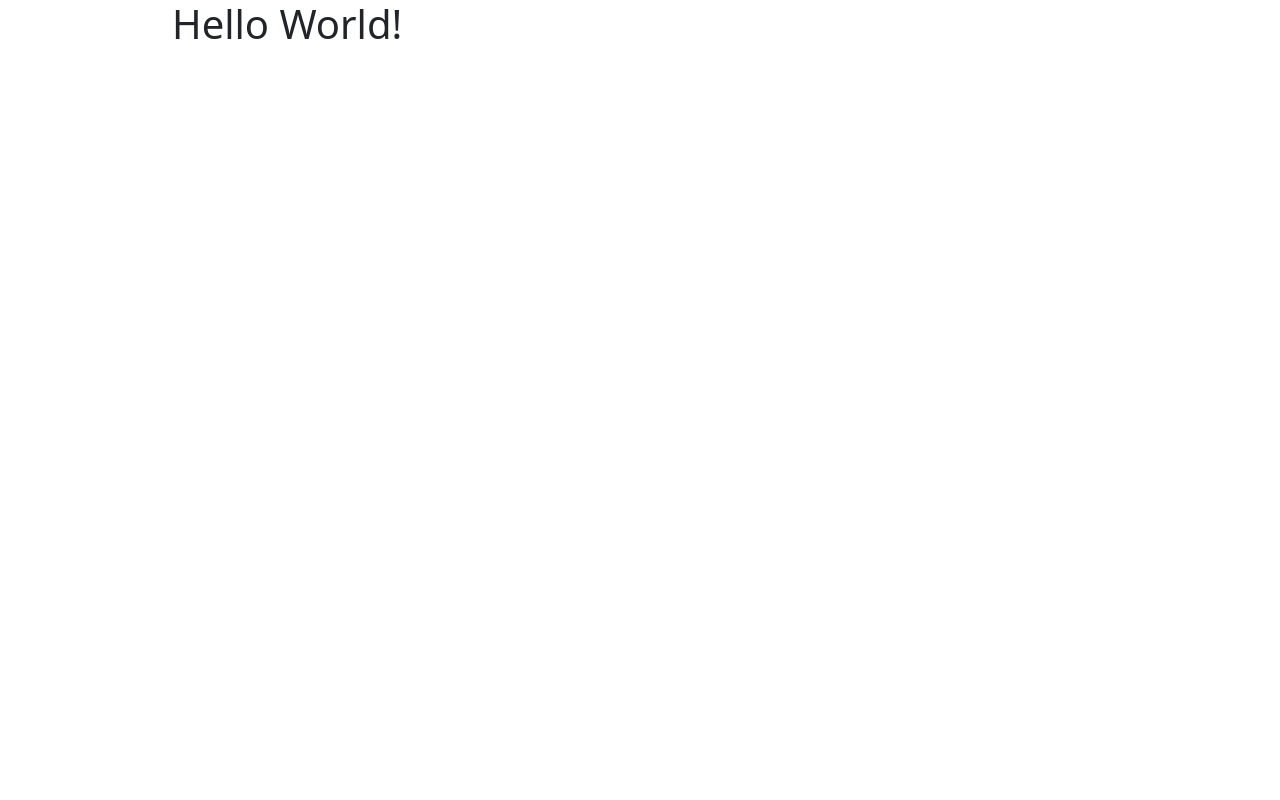
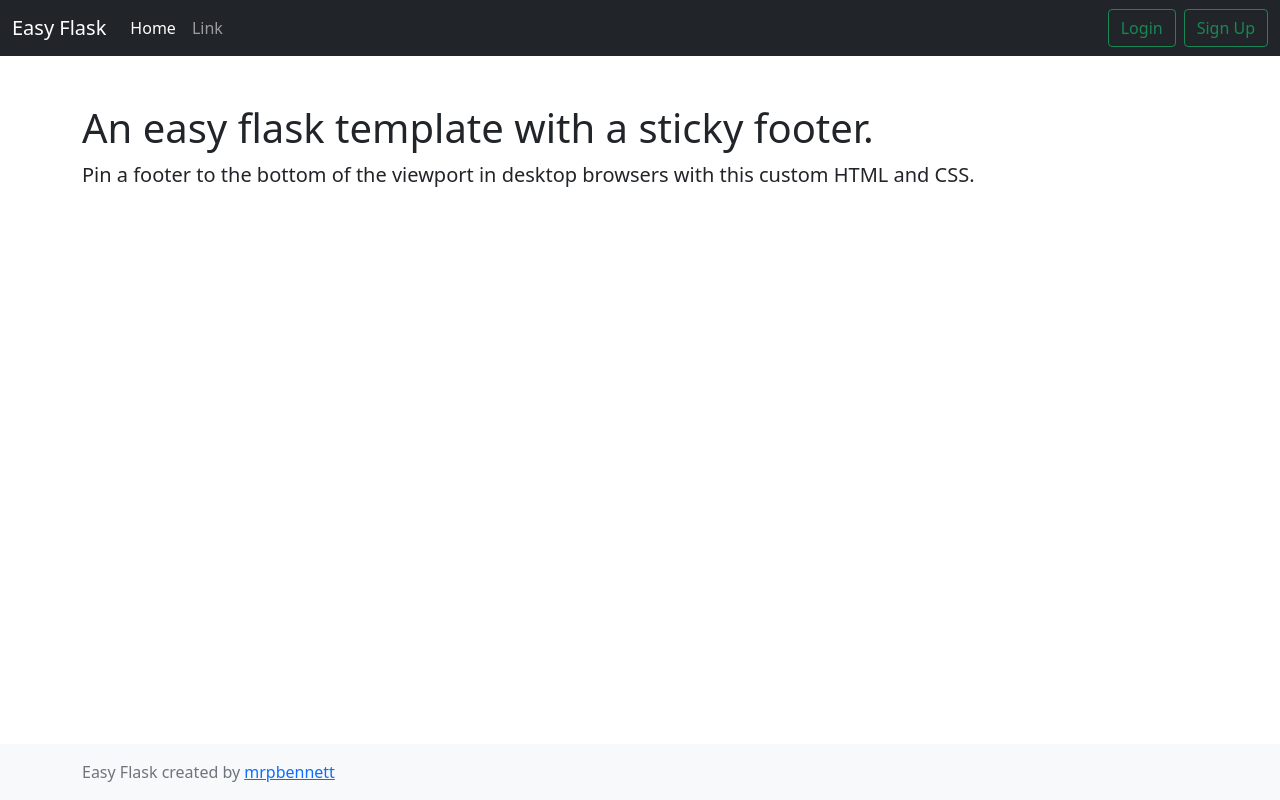
Before and after one commit to mrpbennett/docker_flask_template, a Flask app: page / in a window 1280 px wide. Before the commit the page is almost empty. Run offline with Flask 2, Linux system fonts and the light colour scheme; some libraries are stand-ins or nearby versions.

Commit message:
adding a better bootstrap structure and a 404 error handler

```diff
--- a/app.py
+++ b/app.py
@@ -9,5 +9,11 @@ def function_name():
     return render_template("home.html")
 
 
+# HTTP Error handlers ---
+@app.errorhandler(404)
+def not_found_error(error):
+    return render_template("errors/404.html"), 404
+
+
 if __name__ == "__main__":
     app.run(host="127.0.0.1", port=5000, debug=True)
--- a/templates/home.html
+++ b/templates/home.html
@@ -2,6 +2,11 @@
 {% block content %}
 
 <!-- Content here -->
-<h1>Hello World!</h1>
+<!-- Begin page content -->
+
+<h1 class="mt-5">An easy flask template with a sticky footer.</h1>
+<p class="lead">
+    Pin a footer to the bottom of the viewport in desktop browsers with this custom HTML and CSS.
+</p>
 
 {% endblock content %}
--- a/templates/layout.html
+++ b/templates/layout.html
@@ -1,18 +1,76 @@
-<!DOCTYPE html>
-<html lang="en">
-<head>
-    <meta charset="UTF-8">
-    <meta http-equiv="X-UA-Compatible" content="IE=edge">
-    <meta name="viewport" content="width=device-width, initial-scale=1.0">
-    <title>Flask Docker Template</title>
+<html lang="en" class="h-100"><head>
+    <meta charset="utf-8">
+    <meta name="viewport" content="width=device-width, initial-scale=1">
+    <meta name="description" content="">
 
-    <!-- Bootstrap -->
+    {% if title %}
+        <title>Easy Flask - {{ title }}</title>
+    {% else %}
+        <title>Easy Flask</title>
+    {% endif %}
+
+    <!-- BOOTSTRAP CSS -->
     <link href="https://cdn.jsdelivr.net/npm/bootstrap@5.0.0-beta2/dist/css/bootstrap.min.css" rel="stylesheet" integrity="sha384-BmbxuPwQa2lc/FVzBcNJ7UAyJxM6wuqIj61tLrc4wSX0szH/Ev+nYRRuWlolflfl" crossorigin="anonymous">
+
+    <!-- Favicons -->
+    <link rel="apple-touch-icon" href="/docs/5.0/assets/img/favicons/apple-touch-icon.png" sizes="180x180">
+    <link rel="icon" href="/docs/5.0/assets/img/favicons/favicon-32x32.png" sizes="32x32" type="image/png">
+    <link rel="icon" href="/docs/5.0/assets/img/favicons/favicon-16x16.png" sizes="16x16" type="image/png">
+    <link rel="manifest" href="/docs/5.0/assets/img/favicons/manifest.json">
+    <link rel="mask-icon" href="/docs/5.0/assets/img/favicons/safari-pinned-tab.svg" color="#7952b3">
+    <link rel="icon" href="/docs/5.0/assets/img/favicons/favicon.ico">
+
+    <!-- CUSTOM CSS -->
+    <link href="{{ url_for('static', filename='css/main.css') }}" rel="stylesheet">
+
 </head>
-<body>
-    <main class="container" style="max-width: 960px">
-        {% block content %}{% endblock %}
+<body class="d-flex flex-column h-100">
+
+    <!-- FIXED HEADER -->
+    <header>
+        <nav class="navbar navbar-expand-md navbar-dark bg-dark">
+            <div class="container-fluid">
+                <a class="navbar-brand" href="#">Easy Flask</a>
+                <button class="navbar-toggler" type="button" data-bs-toggle="collapse" data-bs-target="#navbarCollapse" aria-controls="navbarCollapse" aria-expanded="false" aria-label="Toggle navigation">
+                    <span class="navbar-toggler-icon"></span>
+                </button>
+                <div class="collapse navbar-collapse" id="navbarCollapse">
+                    <ul class="navbar-nav me-auto mb-2 mb-md-0">
+                        <li class="nav-item">
+                            <a class="nav-link active" aria-current="page" href="#">Home</a>
+                        </li>
+                        <li class="nav-item">
+                            <a class="nav-link" href="#">Link</a>
+                        </li>
+                    </ul>
+                    <form class="d-flex mb-0">
+                        <button class="btn btn-outline-success me-2" type="submit">Login</button>
+                        <button class="btn btn-outline-success" type="submit">Sign Up</button>
+                    </form>
+                </div>
+            </div>
+        </nav>
+    </header>
+
+    <!-- MAIN CONTENT -->
+    <main class="flex-shrink-0">
+        <div class="container">
+            {% block content %}{% endblock %}
+        </div>
     </main>
+
+    <!-- FOOTER CONTENT -->
+    <footer class="footer mt-auto py-3 bg-light">
+        <div class="container">
+            <span class="text-muted">Easy Flask created by <a href="https://github.com/mrpbennett">mrpbennett</a></span>
+        </div>
+    </footer>
+
+    <!-- Optional JavaScript -->
+    <!-- jQuery first, then Popper.js, then Bootstrap JS -->
+    <script src="https://ajax.googleapis.com/ajax/libs/jquery/3.6.0/jquery.min.js"></script>
+    <script src="https://cdn.jsdelivr.net/npm/@popperjs/core@2.6.0/dist/umd/popper.min.js" integrity="sha384-KsvD1yqQ1/1+IA7gi3P0tyJcT3vR+NdBTt13hSJ2lnve8agRGXTTyNaBYmCR/Nwi" crossorigin="anonymous"></script>
+    <script src="https://cdn.jsdelivr.net/npm/bootstrap@5.0.0-beta2/dist/js/bootstrap.min.js" integrity="sha384-nsg8ua9HAw1y0W1btsyWgBklPnCUAFLuTMS2G72MMONqmOymq585AcH49TLBQObG" crossorigin="anonymous"></script>
 
 </body>
 </html>
```
Also changed, not shown: templates/errors/404.html (added, +16 -0 lines), README.md.
